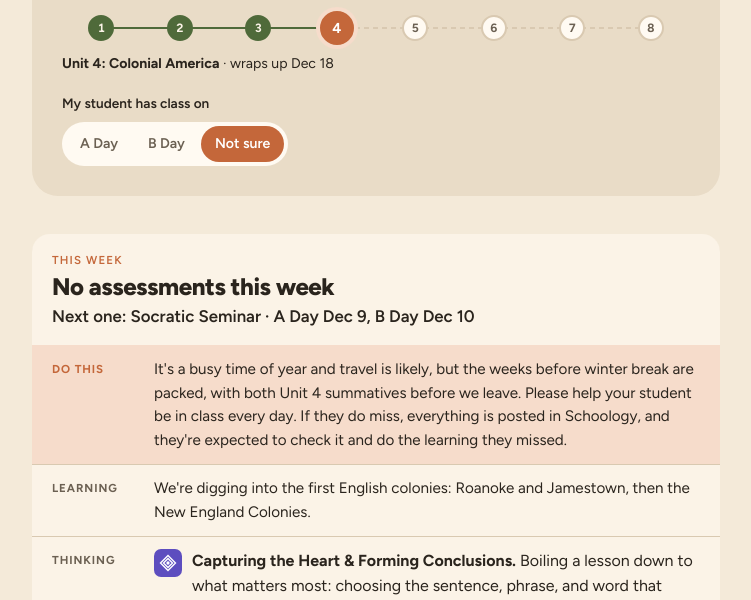
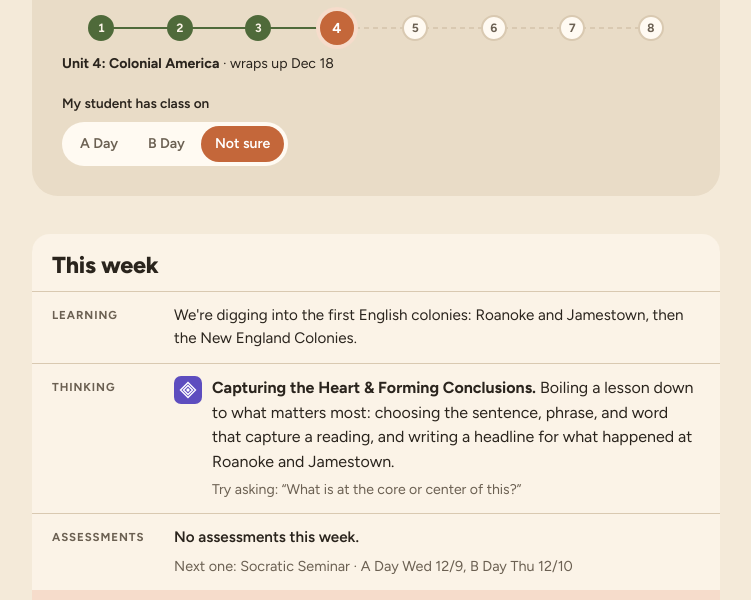
Before and after one commit to JebDickerson/us-history-6, a plain HTML site: page 2026-27/index.html in a window 1280 px wide. Shown: the part 169-769 px from the top of the page, without its empty margins (264-1015 px from the left). Drawn offline with Linux system fonts and the light colour scheme.

Commit message:
Draft: This week box reordered with Assessments row
Co-Authored-By: Claude Opus 5.5 <noreply@anthropic.com>
Claude-Session: https://claude.ai/code/session_01SXig3MYYZ35NC4ouGKYrLc

```diff
--- a/2026-27/index.html
+++ b/2026-27/index.html
@@ -126,11 +126,17 @@ button { font: inherit; color: inherit; }
 
 /* This week */
 .week-box { background: var(--panel-soft); border-radius: var(--radius); box-shadow: var(--shadow); overflow: hidden; }
+.week-head { padding: 18px 20px 12px; }
+.week-rows .week-row:first-child { border-top-color: var(--line); }
+.assess { display: grid; gap: 6px; font-size: .95rem; min-width: 0; }
+.assess .as-line b { color: var(--ember); font-weight: 700; }
+.assess .as-none { font-weight: 600; }
+.assess .as-next { color: var(--ink-2); font-size: .9rem; }
 .week-next { padding: 18px 20px 16px; display: grid; gap: 4px; }
 .week-next .when { font-size: 2.1rem; font-weight: 800; color: var(--ember); letter-spacing: -.02em; line-height: 1.05; }
 .week-next .what { font-size: 1.05rem; font-weight: 600; }
 .week-rows { display: grid; }
-.week-row { display: grid; grid-template-columns: 74px 1fr; gap: 12px; padding: 12px 20px; border-top: 1px solid var(--line); }
+.week-row { display: grid; grid-template-columns: 1fr; gap: 4px; padding: 12px 20px; border-top: 1px solid var(--line); }
 .week-row.todo { background: var(--ember-soft); border-top-color: transparent; }
 .week-row .k { font-size: .72rem; font-weight: 700; letter-spacing: .08em; text-transform: uppercase; color: var(--ink-2); padding-top: 3px; }
 .week-row.todo .k { color: var(--ember); }
@@ -257,7 +263,7 @@ details[open] > summary::after { content: "\2212"; }
   .wrap { padding-block: 32px 64px; gap: 38px; }
   .top { padding: 30px; }
   .row { grid-template-columns: 110px 1fr; }
-  .week-row { grid-template-columns: 90px 1fr; }
+  .week-row { grid-template-columns: 110px 1fr; gap: 12px; }
 }
 @media (prefers-reduced-motion: reduce) { .hero img { transition: none; } }
 </style>
@@ -285,15 +291,12 @@ details[open] > summary::after { content: "\2212"; }
   </header>
 
   <section class="week-box" aria-labelledby="week-h">
-    <div class="week-next" id="next">
-      <span class="eyebrow" id="week-h">This week</span>
-      <span class="when" id="next-when"></span>
-      <span class="what" id="next-what"></span>
-    </div>
+    <div class="week-head"><h2 id="week-h">This week</h2></div>
     <div class="week-rows">
-      <div class="week-row todo" id="todo-row"><span class="k">Do this</span><p id="todo"></p></div>
       <div class="week-row"><span class="k">Learning</span><p id="learning"></p></div>
       <div class="week-row think" id="think-row" hidden><span class="k">Thinking</span><div id="thinking" class="think-move"></div></div>
+      <div class="week-row"><span class="k">Assessments</span><div id="assess" class="assess"></div></div>
+      <div class="week-row todo" id="todo-row"><span class="k">Do this</span><p id="todo"></p></div>
     </div>
   </section>
 
@@ -587,27 +590,35 @@ details[open] > summary::after { content: "\2212"; }
     $("past-sum").textContent = (unitStart ? "Past dates this unit" : "Past dates") + " (" + past.length + ")";
     $("past").hidden = !past.length;
 
-    // This week: the next date that isn't a day off.
-    const next = items.find((x) => x.it.type !== "no-school") || items[0];
-    $("week-h").textContent = choice === "both" ? "Next up" : "Next up for your student";
-    if (!next) {
-      $("next-when").textContent = "Nothing due";
-      $("next-what").textContent = "No assessments or deadlines on the calendar right now.";
-      return;
+    // This week: assessments in the next 7 days for this family's day.
+    const GRADED = ["formative", "minor", "summative", "project", "homework"];
+    const graded = items.filter((x) => GRADED.includes(x.it.type));
+    const box = $("assess");
+    box.replaceChildren();
+    const whenText = (x) => {
+      if (choice === "both" && !x.d.same) {
+        return " · " + [["A Day", x.d.a], ["B Day", x.d.b]].filter(([, d]) => diff(d) >= 0).map(([l, d]) => l + " " + dow(d) + " " + nd(d)).join(", ");
+      }
+      const w = new Date(x.sortKey);
+      return diff(w) > 1 ? " · " + fmt(w, { weekday: "long", month: "short", day: "numeric" }) : "";
+    };
+    const soonGraded = graded.filter((x) => diff(new Date(x.sortKey)) <= 7);
+    if (soonGraded.length) {
+      soonGraded.forEach((x) => {
+        const line = el("p", "as-line");
+        const w = new Date(x.sortKey);
+        const rel = diff(w) <= 1 ? relative(w) : null;
+        if (rel) line.append(el("b", null, rel + ": "));
+        line.append(document.createTextNode(x.it.title + " · " + (typeLabel[x.it.type] || x.it.type).toLowerCase() + whenText(x)));
+        box.append(line);
+      });
+    } else if (graded.length) {
+      box.append(el("p", "as-none", "No assessments this week."));
+      const n = graded[0];
+      box.append(el("p", "as-next", "Next one: " + n.it.title + (choice === "both" && !n.d.same ? whenText(n) : " · " + fmt(new Date(n.sortKey), { weekday: "long", month: "short", day: "numeric" }))));
+    } else {
+      box.append(el("p", "as-none", "No assessments on the calendar right now."));
     }
-    const when = new Date(Math.min(...next.upcoming.map(Number)));
-    // More than a week out: say so plainly instead of headlining a far-off date.
-    const far = diff(when) > 7;
-    $("next-when").classList.toggle("quiet", far);
-    if (far) $("week-h").textContent = "This week";
-    $("next-when").textContent = far ? "No assessments this week" : relative(when);
-    let what = (far ? "Next one: " : "") + next.it.title;
-    if (choice === "both" && !next.d.same) {
-      const parts = [["A Day", next.d.a], ["B Day", next.d.b]].filter(([, x]) => diff(x) >= 0).map(([l, x]) => l + " " + md(x));
-      what += " · " + parts.join(", ");
-    }
-    else if (diff(when) > 1) what += " · " + fmt(when, { weekday: "long", month: "short", day: "numeric" });
-    $("next-what").textContent = what;
   }
 
   document.querySelectorAll(".seg button").forEach((b) => b.addEventListener("click", () => {
```
